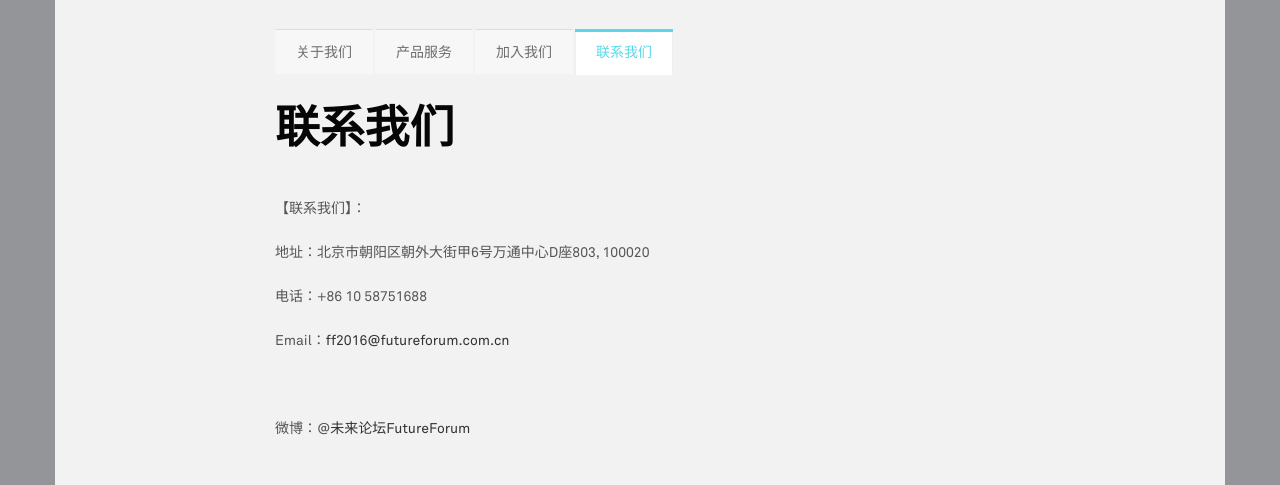
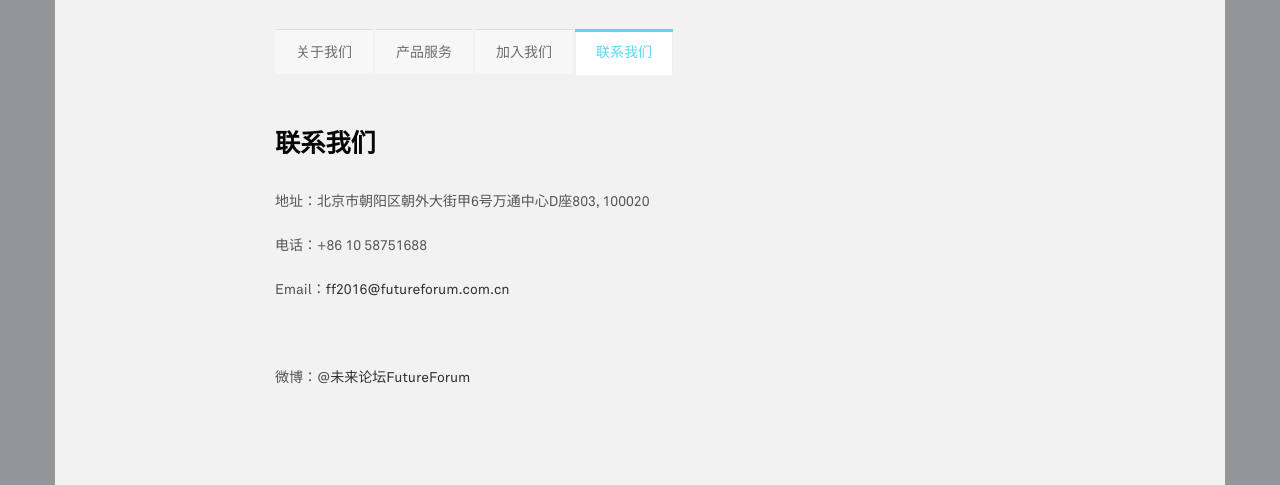
Before and after one commit to geminas/future, a PHP site: page /contactus.php in a window 1280 px wide. Shown: the part 172-657 px from the top of the page. Run offline with PHP 8.4, Linux system fonts and the light colour scheme; some web fonts are replaced.

Commit message:
改小了字体

```diff
--- a/htdocs/aboutus.php
+++ b/htdocs/aboutus.php
@@ -29,8 +29,8 @@
               <li><a href="/contactus.php">联系我们</a></li>
             </ul>
         </div>
-        <div class="col-sm-8 col-sm-offset-2 about-content">
-                <h1 class="t-h1">关于我们</h1>
+        <div class="col-sm-8 col-sm-offset-2 about-content"> <br>
+                <h3 class="t-h1">关于我们</h3>
                 <div class="ctt-wrap">
                     <div>
                         <p align="left">
--- a/htdocs/contactus.php
+++ b/htdocs/contactus.php
@@ -29,12 +29,10 @@
               <li class="active"><a href="#">联系我们</a></li>
             </ul>
         </div>
-        <div class="col-sm-8 col-sm-offset-2 about-content">
-                <h1 class="t-h1">联系我们</h1>
+        <div class="col-sm-8 col-sm-offset-2 about-content"> <br>
+                <h3 class="t-h1">联系我们</h3>
                 <div class="ctt-wrap">
                     <div>
-                        <p align="left">
-                            【联系我们】：</p>
                         <p>
                             地址：北京市朝阳区朝外大街甲6号万通中心D座803, 100020</p>
                         <p>
--- a/htdocs/joinus.php
+++ b/htdocs/joinus.php
@@ -29,8 +29,8 @@
               <li><a href="/contactus.php">联系我们</a></li>
             </ul>
         </div>
-        <div class="col-sm-8 col-sm-offset-2 about-content">
-                <h1 class="t-h1">加入我们</h1>
+        <div class="col-sm-8 col-sm-offset-2 about-content"> <br>
+                <h3 class="t-h1">加入我们</h3>
                 <div class="ctt-wrap">
                     <div>
                         <p>
--- a/htdocs/product.php
+++ b/htdocs/product.php
@@ -29,8 +29,8 @@
               <li><a href="/contactus.php">联系我们</a></li>
             </ul>
         </div>
-        <div class="col-sm-8 col-sm-offset-2 about-content">
-                <h1 class="t-h1">产品服务</h1>
+        <div class="col-sm-8 col-sm-offset-2 about-content"> <br>
+                <h3 class="t-h1">产品服务</h3>
                 <div class="ctt-wrap">
                     <div>
                         <p align="left">
```
